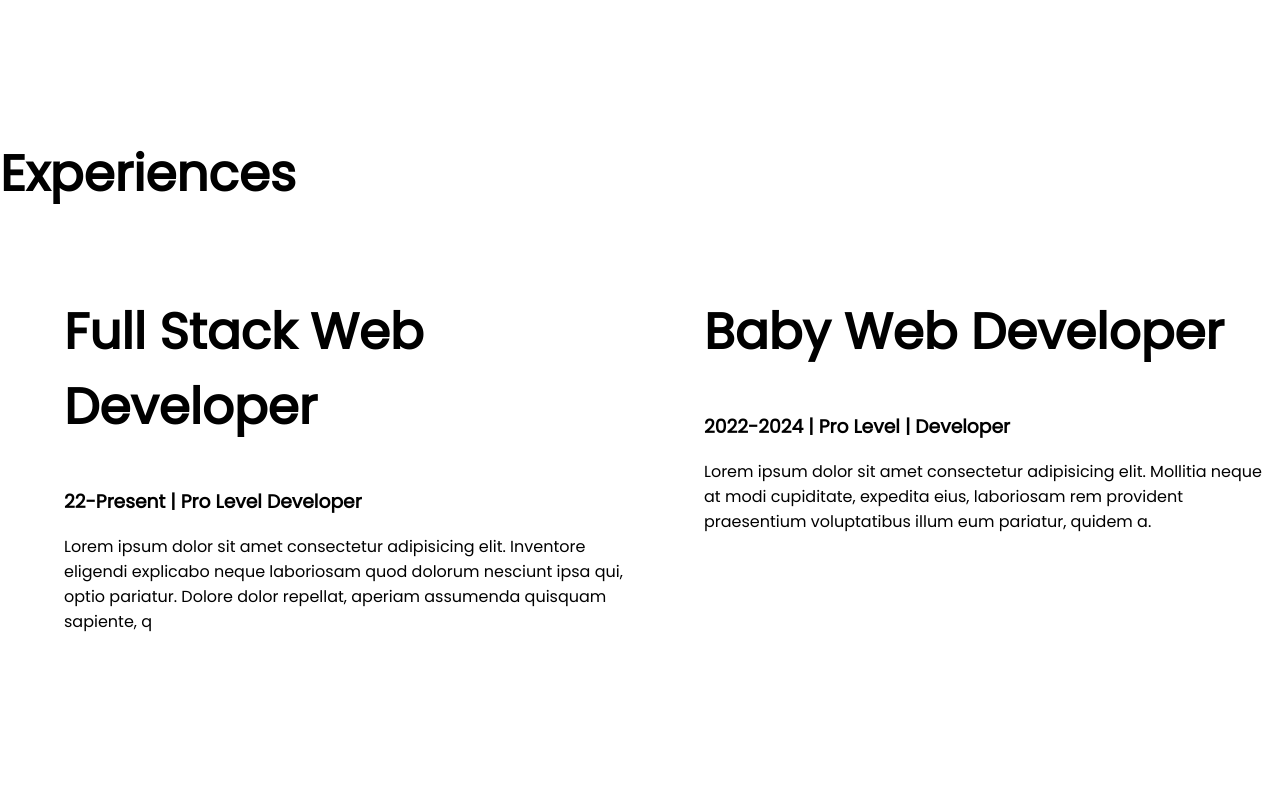
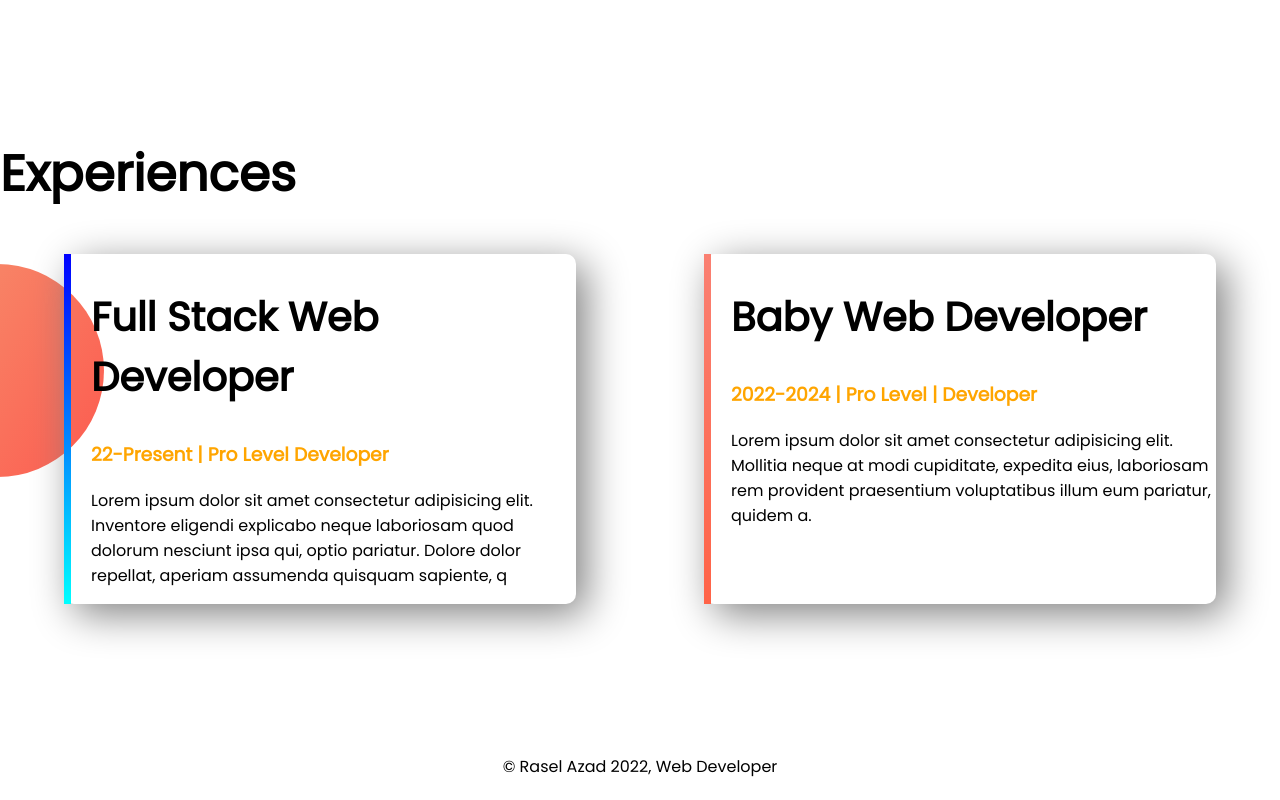
Before and after one commit to Rasel105/rasel-portfilio, a plain HTML site: page index.html in a window 1280 px wide. Shown: the part 1087-1887 px from the top of the page. Drawn offline with Linux system fonts and the light colour scheme.

Commit message:
final push

```diff
--- a/index.html
+++ b/index.html
@@ -60,29 +60,36 @@
       </div>
     </section>
 
-    <section class="ecperience-area">
+    <section class="experience-area">
       <h1>Experiences</h1>
 
       <div class="flexible-container">
-        <div class="half-width">
-          <h1>Full Stack Web Developer</h1>
-          <h3>22-Present | Pro Level Developer</h3>
+
+        <div id="web-dev1" class="experience-item">
+          <h2>Full Stack Web Developer</h2>
+          <h3 class="orange-color">22-Present | Pro Level Developer</h3>
           <p>
             Lorem ipsum dolor sit amet consectetur adipisicing elit. Inventore
             eligendi explicabo neque laboriosam quod dolorum nesciunt ipsa qui,
             optio pariatur. Dolore dolor repellat, aperiam assumenda quisquam
             sapiente, q
           </p>
+
         </div>
 
-        <div class="half-width">
-          <h1>Baby Web Developer</h1>
-          <h3>2022-2024 | Pro Level | Developer</h3>
+        <div id="web-dev2" class="experience-item" >
+          <h2>Baby Web Developer</h2>
+          <h3 class="orange-color">2022-2024 | Pro Level | Developer</h3>
           Lorem ipsum dolor sit amet consectetur adipisicing elit. Mollitia
           neque at modi cupiditate, expedita eius, laboriosam rem provident
           praesentium voluptatibus illum eum pariatur, quidem a.
         </div>
+
       </div>
     </section>
+
+    <footer>
+        <p>&copy; Rasel Azad 2022, Web Developer</p>
+    </footer>
   </body>
 </html>
--- a/style.css
+++ b/style.css
@@ -6,6 +6,9 @@
 
 h1 {
   font-size: 50px;
+}
+h2{
+    font-size: 40px;
 }
 .orange-color {
   color: orange;
@@ -41,3 +44,30 @@
     background-repeat: no-repeat;
     background-position: right;
 }
+.experience-area{
+    background-image: url(/images/exp-bg.png);
+    background-repeat: no-repeat;
+    background-position: left;
+}
+.experience-item{
+    width: 40%;
+    margin-left: 5%;
+    margin-right: 5%;
+    padding-left: 20px;
+    border-radius: 10px;
+    box-shadow: 10px 10px 40px gray;
+}
+#web-dev1{
+    border-left: 7px solid;
+    border-image: linear-gradient(blue, cyan);
+    border-image-slice: 1;
+}
+
+#web-dev2{
+    border-left: 7px solid;
+    border-image: linear-gradient(salmon, tomato);
+    border-image-slice: 1;
+}
+footer p{
+    text-align: center;
+}
```
